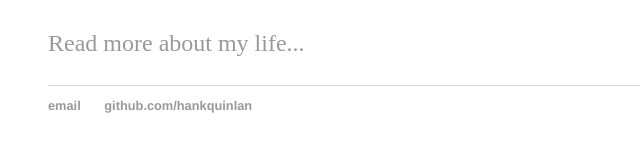
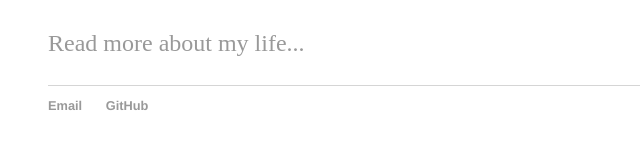
Before and after one commit to ishaanb92/kilgore92.github.io, a Jekyll site: the page built from index.html, in a window 1280 px wide. Shown: the part 228-380 px from the top of the page, without its empty margins (144-784 px from the left). Built offline with Jekyll 4.4.1, drawn with Linux system fonts in a browser that asks for light colours.

Commit message:
Update default.html

```diff
--- a/_layouts/default.html
+++ b/_layouts/default.html
@@ -21,8 +21,8 @@
 			</div><!-- /.container -->
 			<footer>
 	    		<ul>
-	        		<li><a href="mailto:i.r.bhat@umcutrecht.nl">email</a></li>
-	        		<li><a href="https://github.com/kilgore92">github.com/hankquinlan</a></li>
+	        		<li><a href="mailto:i.r.bhat@umcutrecht.nl">Email</a></li>
+	        		<li><a href="https://github.com/kilgore92">GitHub</a></li>
 				</ul>
 			</footer>
 		</body>
```
